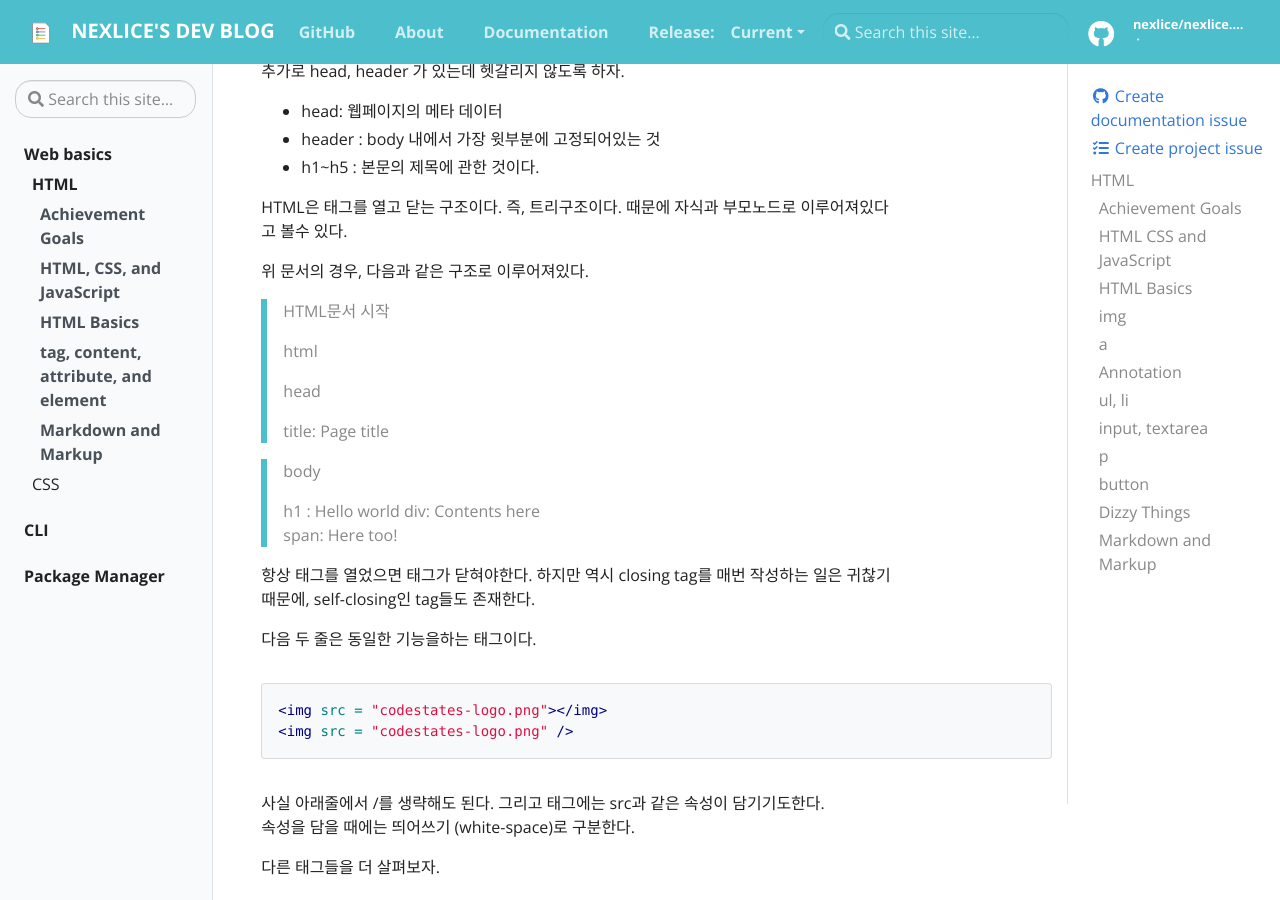
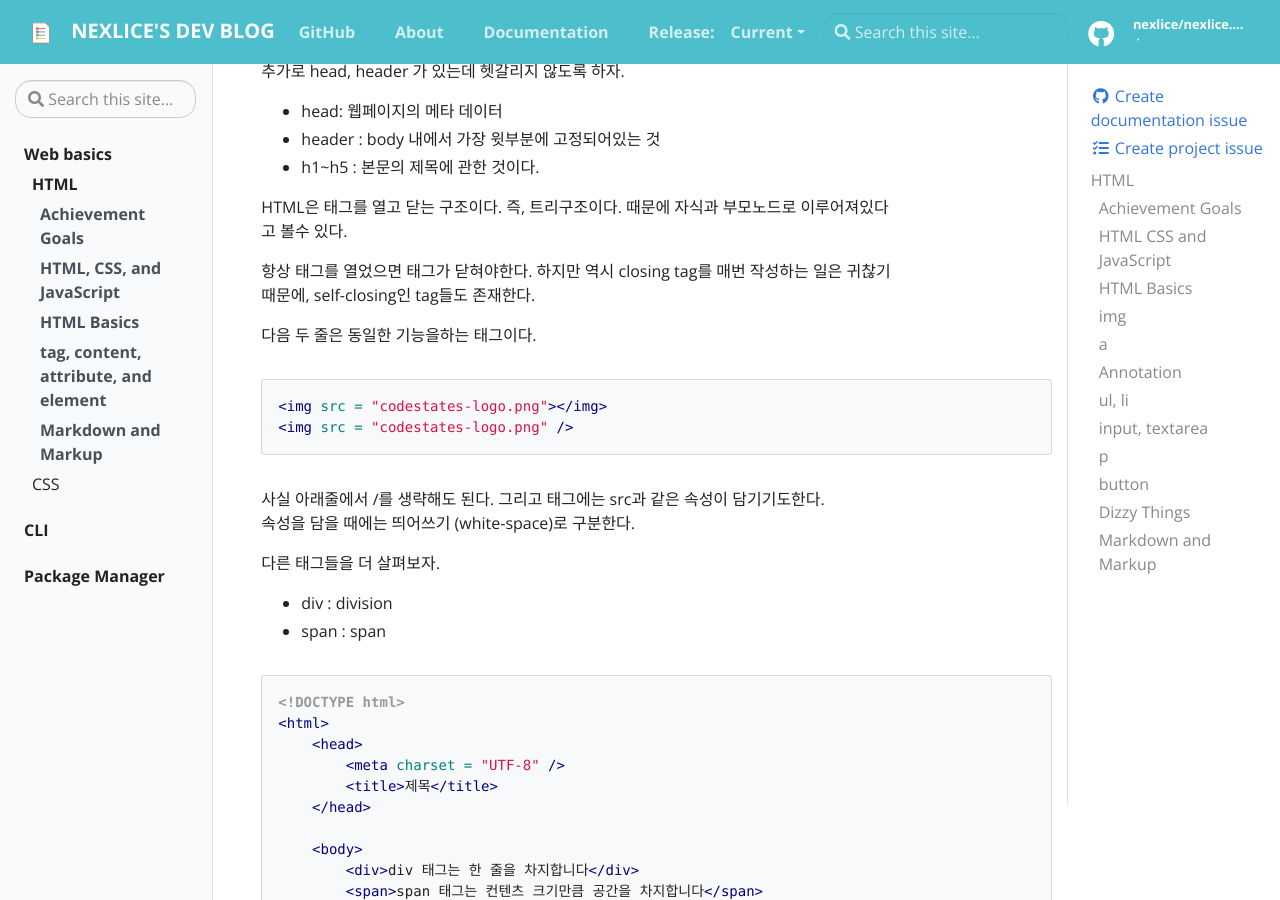
Before and after one commit to nexlice/nexlice.github.io, a Jekyll site: the page built from _docs/Web_Basics/HTML.md, in a window 1280 px wide and 900 px high, scrolled down 2153 px. Built offline with Jekyll 4.4.1, drawn with Linux system fonts in a browser that asks for light colours.

Commit message:
revert commit

```diff
--- a/_docs/Web_Basics/HTML.md
+++ b/_docs/Web_Basics/HTML.md
@@ -92,7 +92,7 @@
 
 HTML은 태그를 열고 닫는 구조이다. 즉, 트리구조이다. 때문에 자식과 부모노드로 이루어져있다고 볼수 있다.
 
-위 문서의 경우, 다음과 같은 구조로 이루어져있다.
+<!-- 위 문서의 경우, 다음과 같은 구조로 이루어져있다.
 
 >   HTML문서 시작
 >   >   html
@@ -102,7 +102,7 @@
 >   >   >   body
 >   >   >   >   h1 : Hello world
 >   >   >   >   div: Contents here
->   >   >   >   span: Here too!
+>   >   >   >   span: Here too! -->
 
 항상 태그를 열었으면 태그가 닫혀야한다. 하지만 역시 closing tag를 매번 작성하는 일은 귀찮기 때문에, self-closing인 tag들도 존재한다.
 
```
